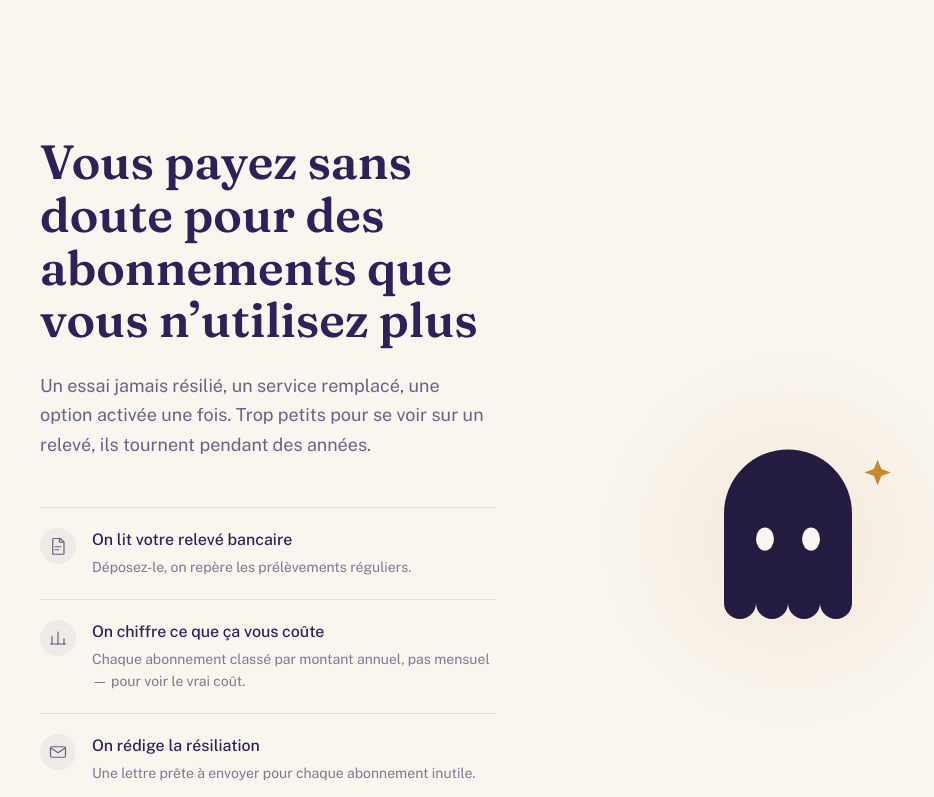
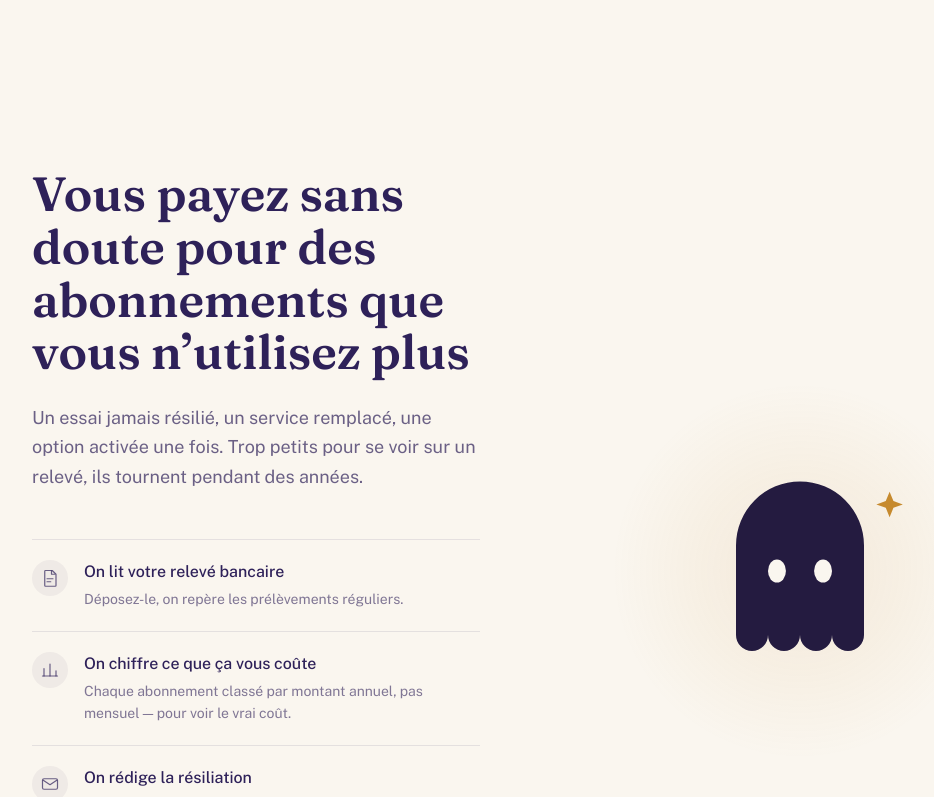
Before and after one commit to tvrn-21/Fantomes-, a Next.js app in the folder fantomes/: page / in a window 1280 px wide. Shown: the top 797 px of the page, without its empty margins (112-1046 px from the left). Built offline with nearby package versions, Linux system fonts and the light colour scheme.

Commit message:
Update page.tsx

```diff
--- a/fantomes/app/page.tsx
+++ b/fantomes/app/page.tsx
@@ -10,7 +10,7 @@ export default function Home({
 
   return (
     <main className="min-h-screen flex flex-col overflow-hidden">
-      <div className="mx-auto w-full max-w-5xl flex-1 grid md:grid-cols-2 md:gap-16 items-center px-6 py-16 md:py-24">
+            <div className="mx-auto w-full max-w-6xl flex-1 grid md:grid-cols-2 md:gap-24 items-center px-6 sm:px-10 lg:px-20 py-20 md:py-32">
         <div className="max-w-xl mx-auto md:mx-0 text-center md:text-left">
           {(paiementErreur || paiementAnnule) && (
             <p
```
